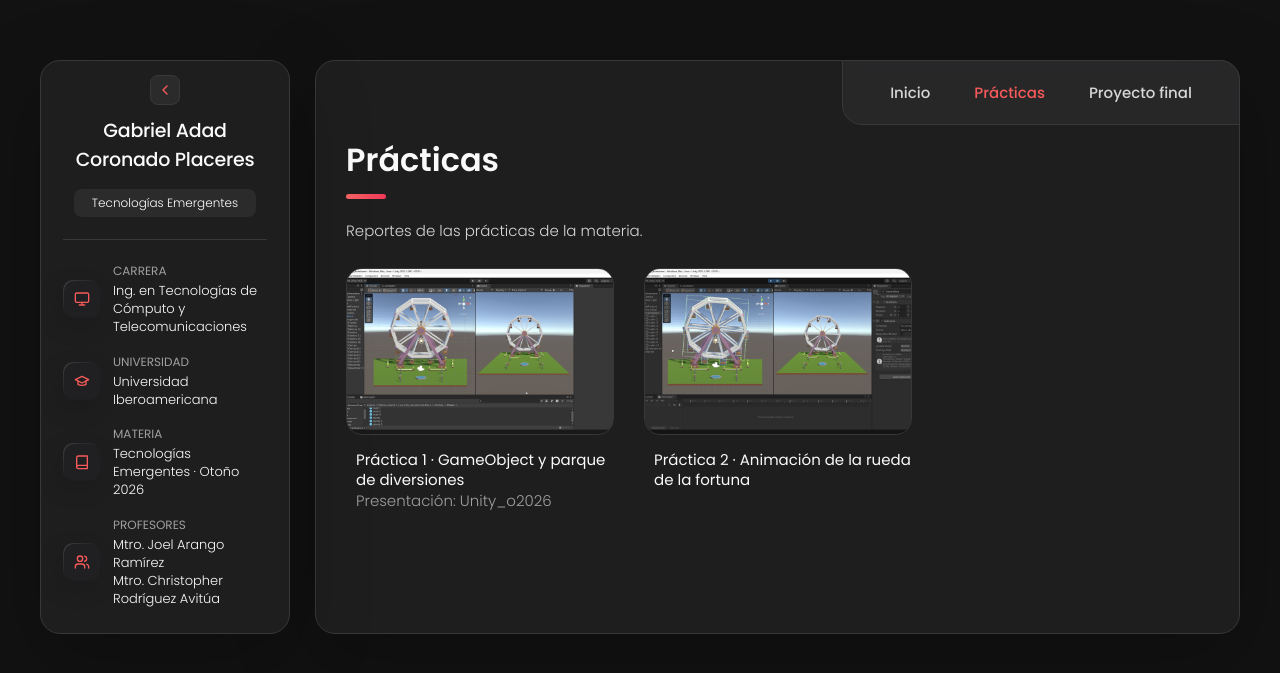
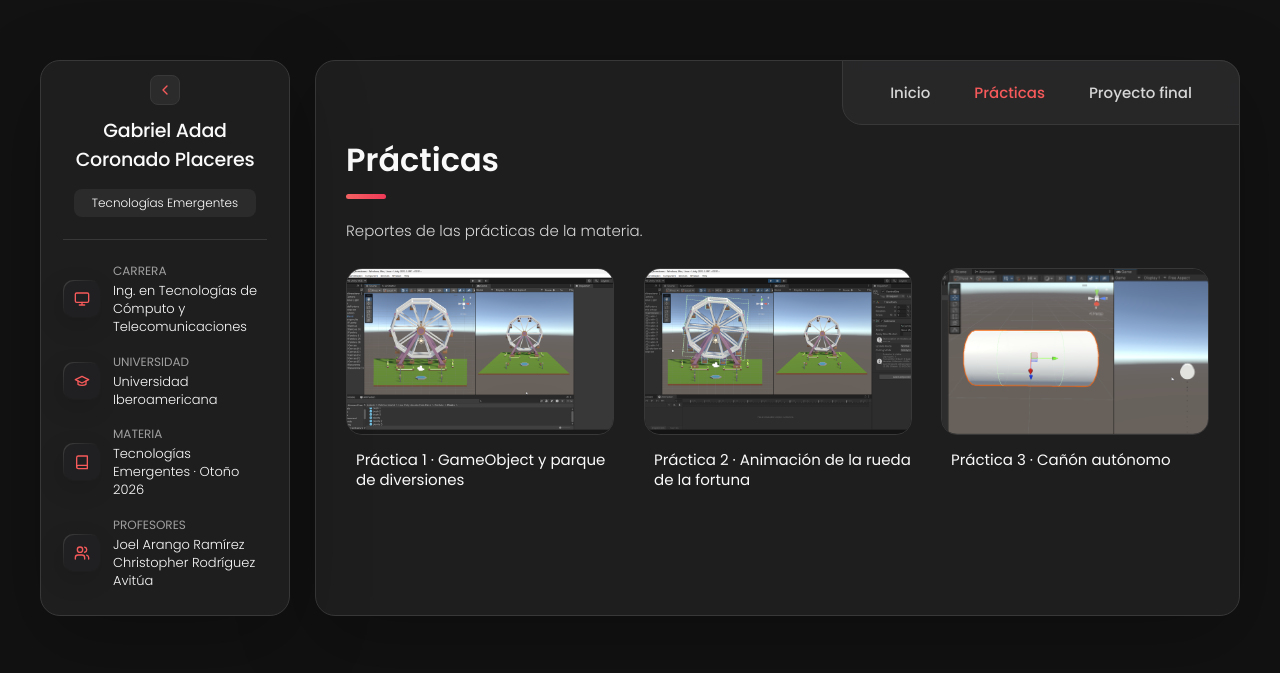
Before and after one commit to gabriel-coronad/tecnologias-emergentes, a Jekyll site: the page built from practicas.html, in a window 1280 px wide. Shown: the top 673 px of the page. Built offline with Jekyll 4.4.1, drawn with Linux system fonts in a browser that asks for light colours.

Commit message:
Práctica 3: cañón autónomo
Página con capturas y video incrustado de YouTube; la lista de prácticas
ya no muestra la presentación y los profesores aparecen sin «Mtro.».

Co-Authored-By: Claude Opus 5.5 <noreply@anthropic.com>

```diff
--- a/_config.yml
+++ b/_config.yml
@@ -22,7 +22,7 @@ tarjeta:
       valor: "Tecnologías Emergentes · Otoño 2026"
       icono: "materia"
     - titulo: "Profesores"
-      valor: "Mtro. Joel Arango Ramírez<br>Mtro. Christopher Rodríguez Avitúa"
+      valor: "Joel Arango Ramírez<br>Christopher Rodríguez Avitúa"
       icono: "profesores"
 
 # Menú de arriba
--- a/assets/css/estilo.css
+++ b/assets/css/estilo.css
@@ -434,6 +434,16 @@ main {
 
 .contenido img + em,
 .contenido em { color: var(--light-gray-70); font-size: var(--fs-7); }
+
+/* Video de YouTube incrustado, del ancho del contenido */
+.contenido iframe.video {
+  display: block;
+  width: 100%;
+  aspect-ratio: 16 / 9;
+  height: auto;
+  border: 1px solid var(--jet);
+  border-radius: 16px;
+}
 
 .contenido table {
   width: 100%;
--- a/practicas.html
+++ b/practicas.html
@@ -25,7 +25,6 @@ menu_activo: practicas
         {% endif %}
       </figure>
       <h3 class="project-title">{{ p.title }}</h3>
-      {% if p.presentacion %}<p class="project-category">Presentación: {{ p.presentacion }}</p>{% endif %}
     </a>
   </li>
   {% endfor %}
```
Also changed, not shown: practicas/practica-3/index.md (added, +51 -0 lines), practicas/practica-3/capturas/01-prefab-bala.png (added), practicas/practica-3/capturas/02-script-bala.png (added), practicas/practica-3/capturas/03-canon.png (added), practicas/practica-3/capturas/04-conexion.png (added), practicas/practica-3/capturas/05-disparo.png (added).
